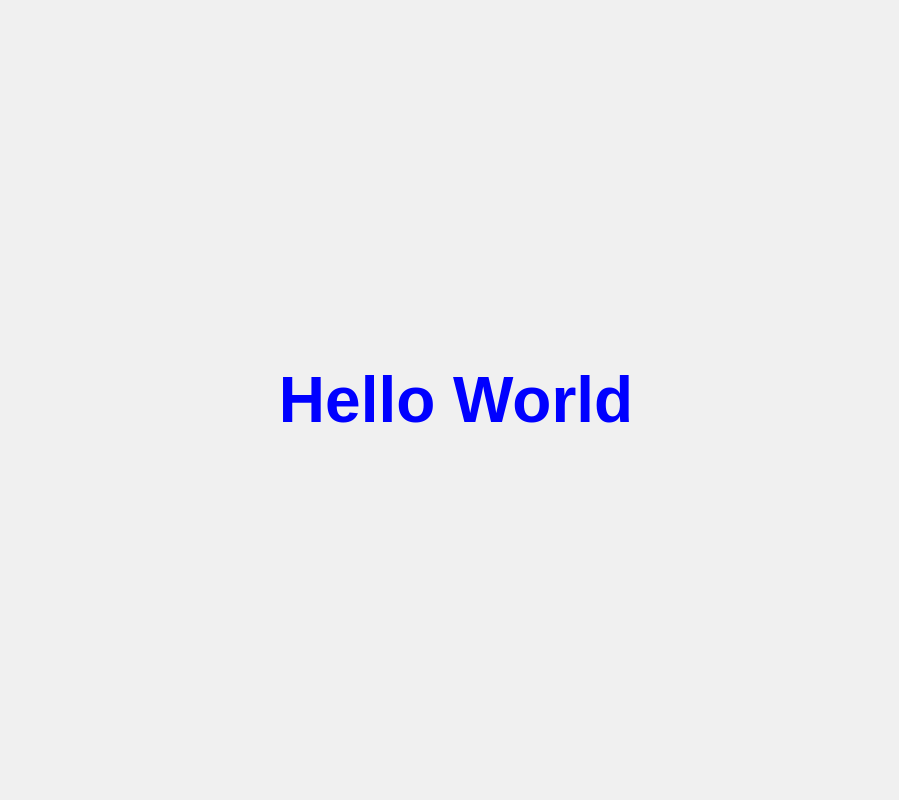
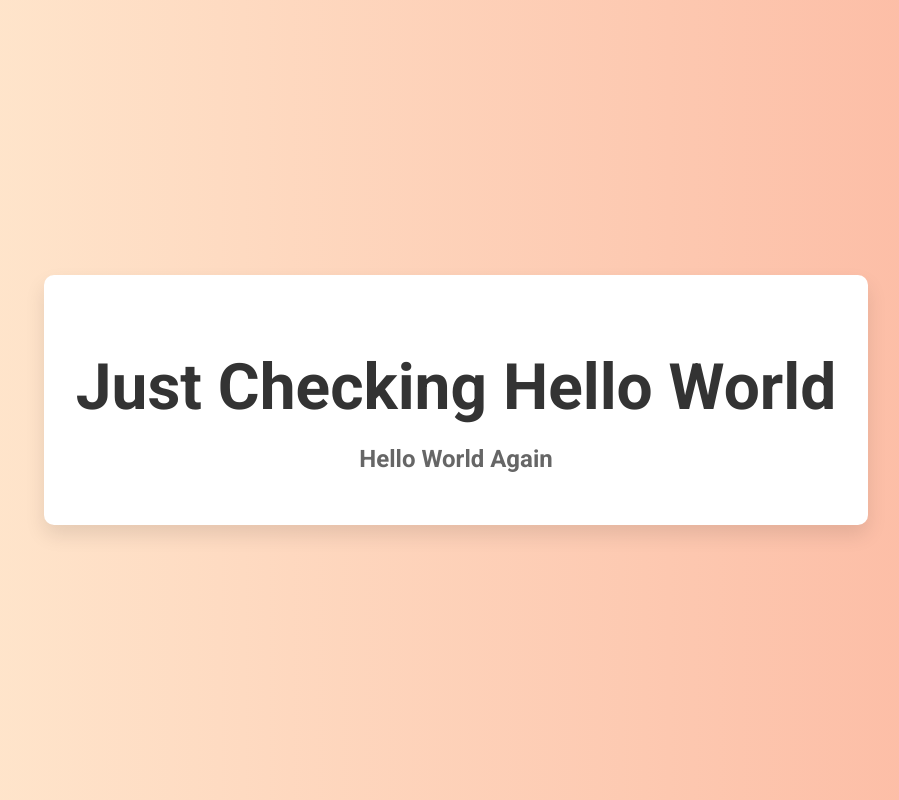
Before and after one commit to vjackl001/hello-world, a plain HTML site: page index.html in a window 1280 px wide. Shown: the whole page, without its empty margins (184-1083 px from the left). Drawn offline with Linux system fonts and the light colour scheme.

Commit message:
Cline Update to Improve Page
This was updated using Cline

```diff
--- a/index.html
+++ b/index.html
@@ -4,24 +4,14 @@
     <meta charset="UTF-8">
     <meta name="viewport" content="width=device-width, initial-scale=1.0">
     <title>Hello World</title>
-    <style>
-        body {
-            font-family: Arial, sans-serif;
-            display: flex;
-            justify-content: center;
-            align-items: center;
-            height: 100vh;
-            margin: 0;
-            background-color: #f0f0f0;
-        }
-        h1 {
-            font-size: 4rem;
-            color: blue;
-            text-align: center;
-        }
-    </style>
+    <link href="https://fonts.googleapis.com/css2?family=Roboto:wght@400;700&display=swap" rel="stylesheet">
+    <link rel="stylesheet" href="style.css">
 </head>
 <body>
-    <h1>Hello World</h1>
+    <div class="container">
+        <h1>Just Checking Hello World</h1>
+        <h2>Hello World Again</h2>
+    </div>
+    <script src="script.js"></script>
 </body>
 </html>
--- /dev/null
+++ b/script.js
@@ -0,0 +1,12 @@
+document.addEventListener('DOMContentLoaded', () => {
+    const h1 = document.querySelector('h1');
+    h1.addEventListener('click', () => {
+        const colors = ['#ff5733', '#33ff57', '#3357ff', '#ff33a1', '#a133ff'];
+        const currentColor = h1.style.color;
+        let newColor = colors[Math.floor(Math.random() * colors.length)];
+        while (newColor === currentColor) {
+            newColor = colors[Math.floor(Math.random() * colors.length)];
+        }
+        h1.style.color = newColor;
+    });
+});
--- /dev/null
+++ b/style.css
@@ -0,0 +1,28 @@
+body {
+    font-family: 'Roboto', sans-serif;
+    display: flex;
+    justify-content: center;
+    align-items: center;
+    height: 100vh;
+    margin: 0;
+    background: linear-gradient(to right, #ffecd2 0%, #fcb69f 100%);
+}
+
+.container {
+    text-align: center;
+    background: white;
+    padding: 2rem;
+    border-radius: 10px;
+    box-shadow: 0 10px 20px rgba(0,0,0,0.1);
+}
+
+h1 {
+    font-size: 4rem;
+    color: #333;
+    margin-bottom: 0.5rem;
+}
+
+h2 {
+    font-size: 1.5rem;
+    color: #666;
+}
```
